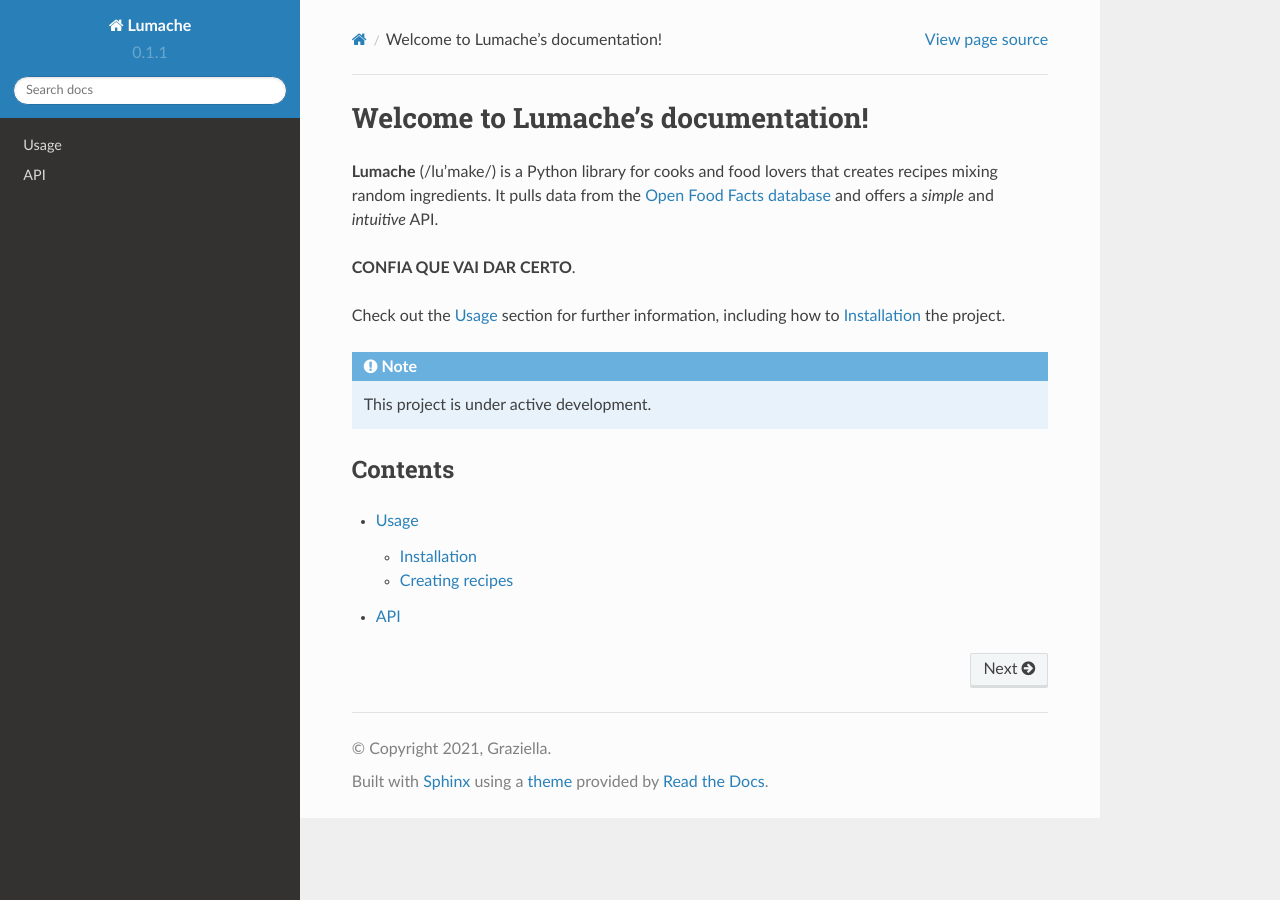
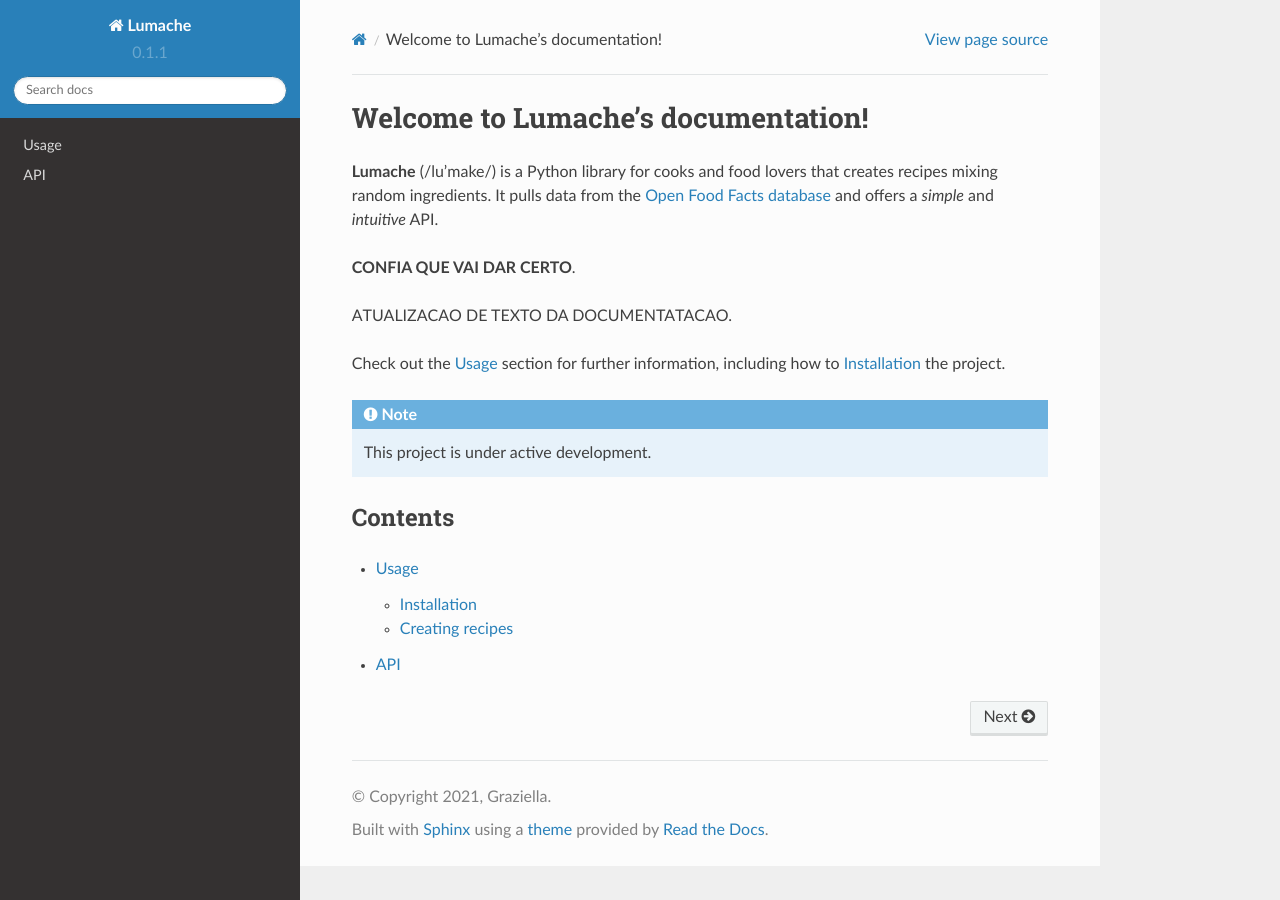
Before and after one commit to gustavowl/readthedocs, a Sphinx documentation site: the page built from docs/source/index.rst, in a window 1280 px wide. Built offline with Sphinx 7.4.7 and the Read the Docs theme 2.0.0, drawn with Linux system fonts in a browser that asks for light colours.

Commit message:
Update index.rst

```diff
--- a/docs/source/index.rst
+++ b/docs/source/index.rst
@@ -7,6 +7,8 @@
 and offers a *simple* and *intuitive* API.
 
 **CONFIA QUE VAI DAR CERTO**.
+
+ATUALIZACAO DE TEXTO DA DOCUMENTATACAO.
 
 Check out the :doc:`usage` section for further information, including
 how to :ref:`installation` the project.
```
